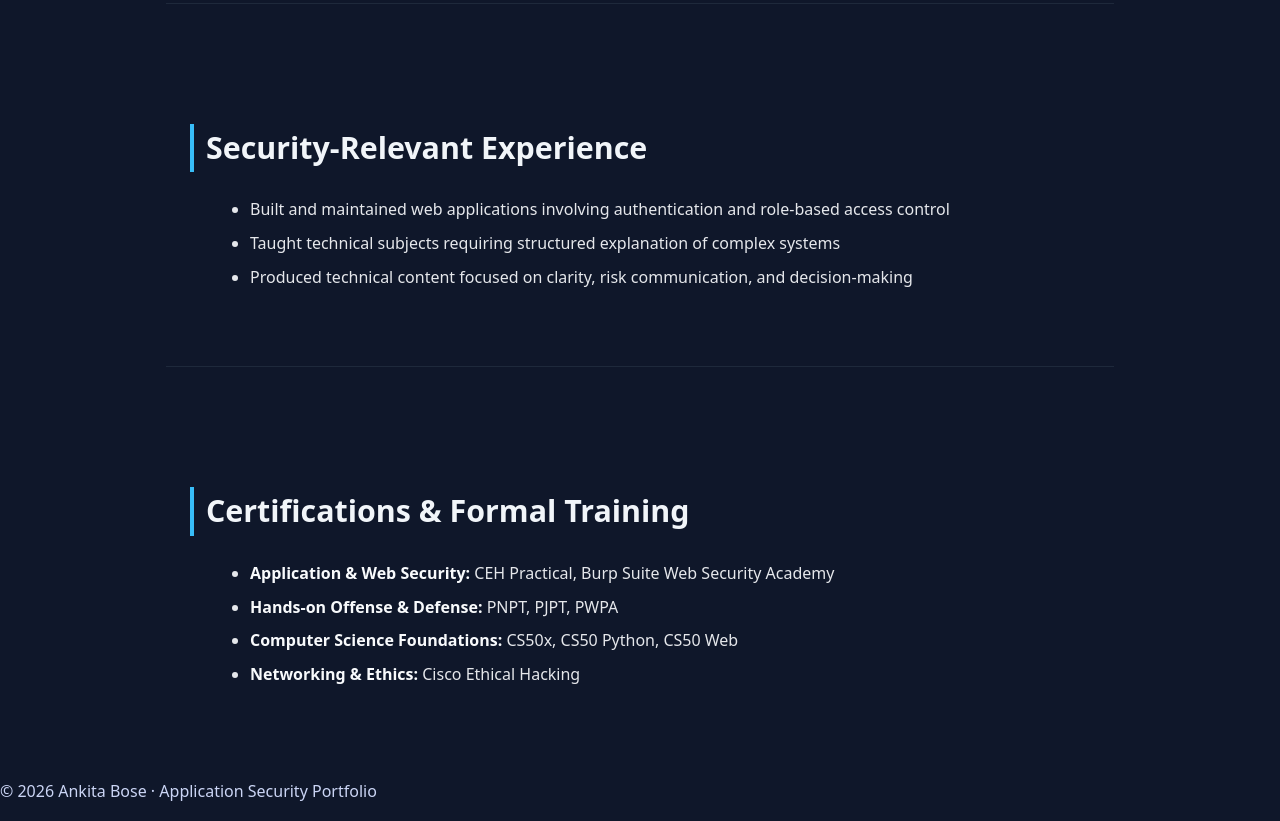
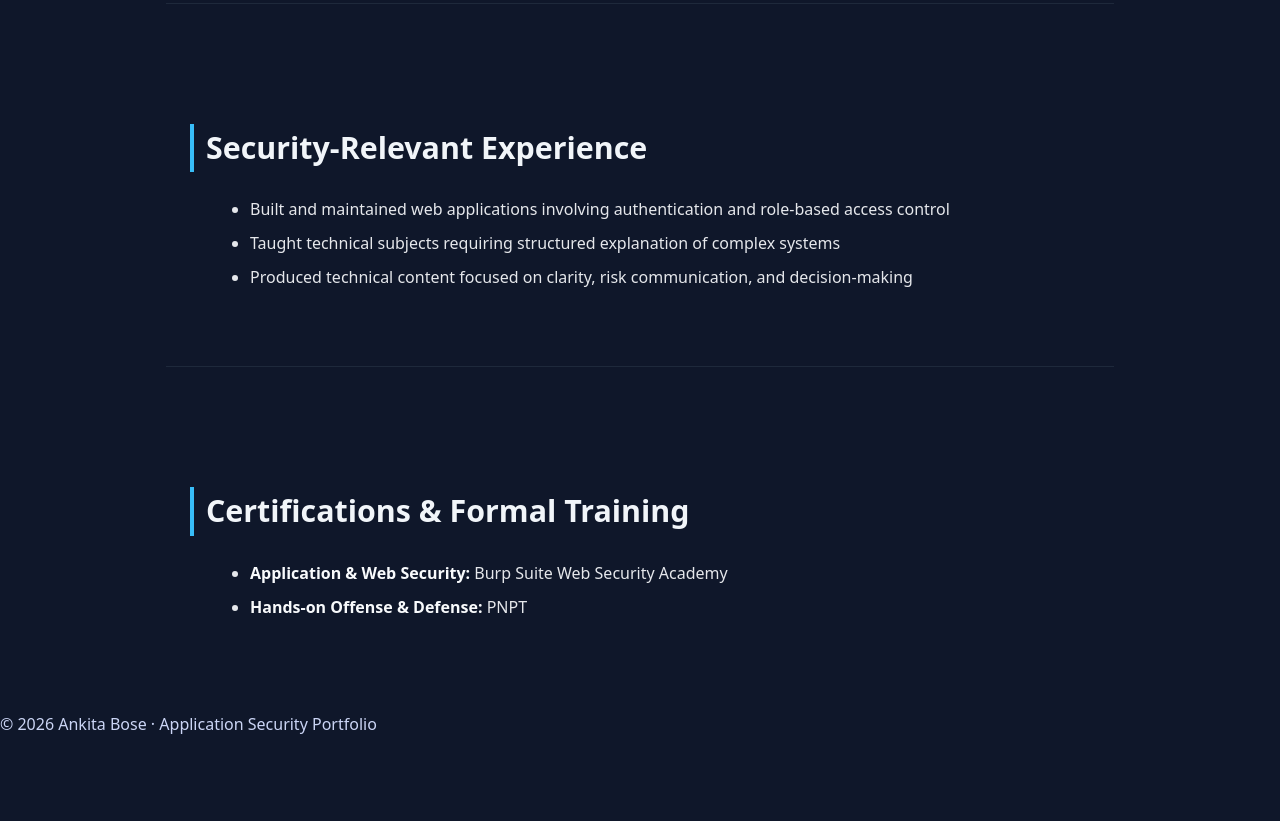
Before and after one commit to anzy009/portfolio, a plain HTML site: page index.html in a window 1280 px wide. Shown: the part 2846-3667 px from the top of the page. After the commit the page ends 3600 px from the top, so only its background shows below. Drawn offline with Linux system fonts and the light colour scheme.

Commit message:
Update index.html

```diff
--- a/index.html
+++ b/index.html
@@ -232,10 +232,8 @@
   <section id="certifications">
     <h2>Certifications & Formal Training</h2>
     <ul>
-      <li><strong>Application & Web Security:</strong> CEH Practical, Burp Suite Web Security Academy</li>
-      <li><strong>Hands-on Offense & Defense:</strong> PNPT, PJPT, PWPA</li>
-      <li><strong>Computer Science Foundations:</strong> CS50x, CS50 Python, CS50 Web</li>
-      <li><strong>Networking & Ethics:</strong> Cisco Ethical Hacking</li>
+      <li><strong>Application & Web Security:</strong> Burp Suite Web Security Academy</li>
+      <li><strong>Hands-on Offense & Defense:</strong> PNPT</li>
     </ul>
   </section>
 
```
